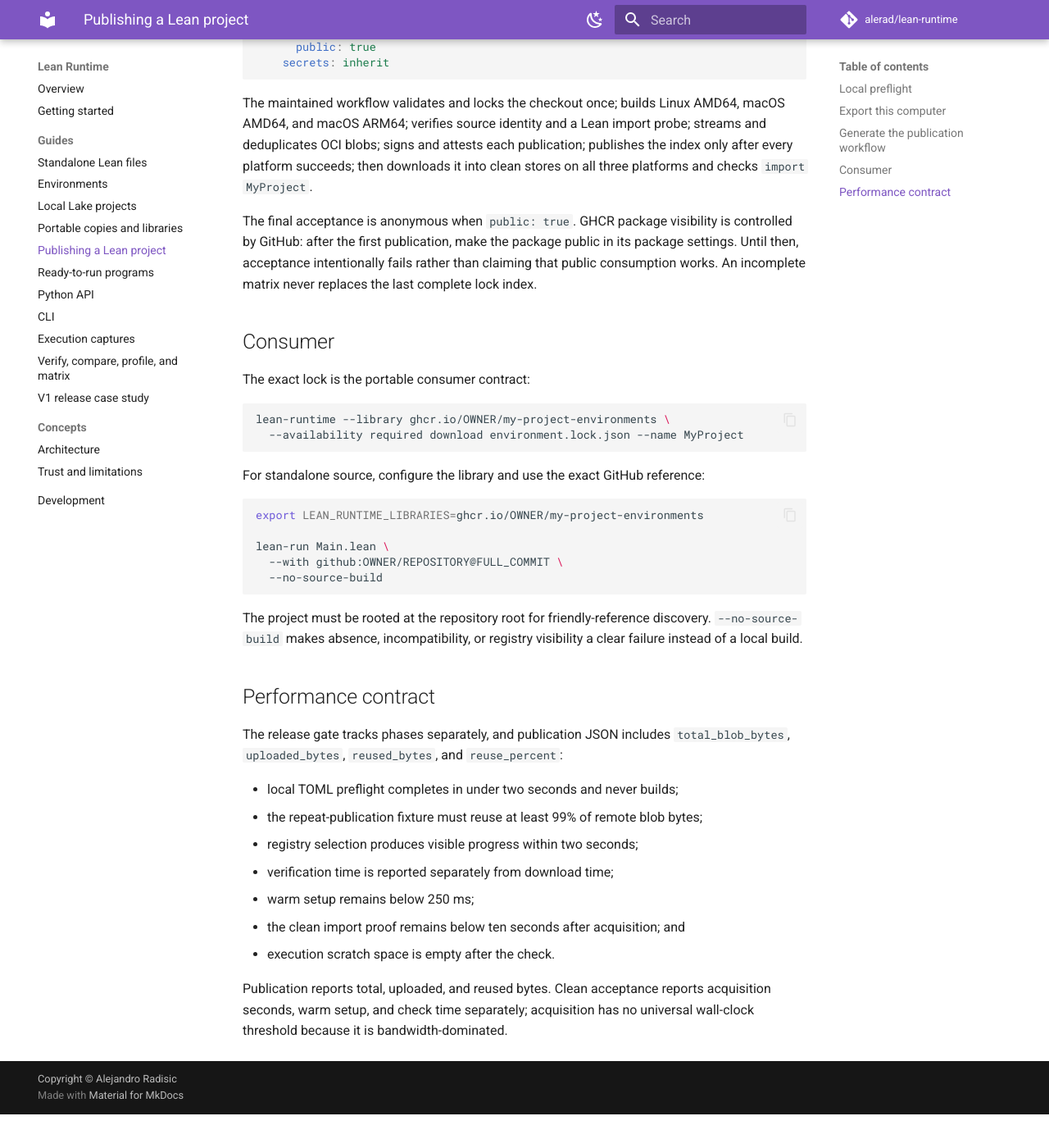
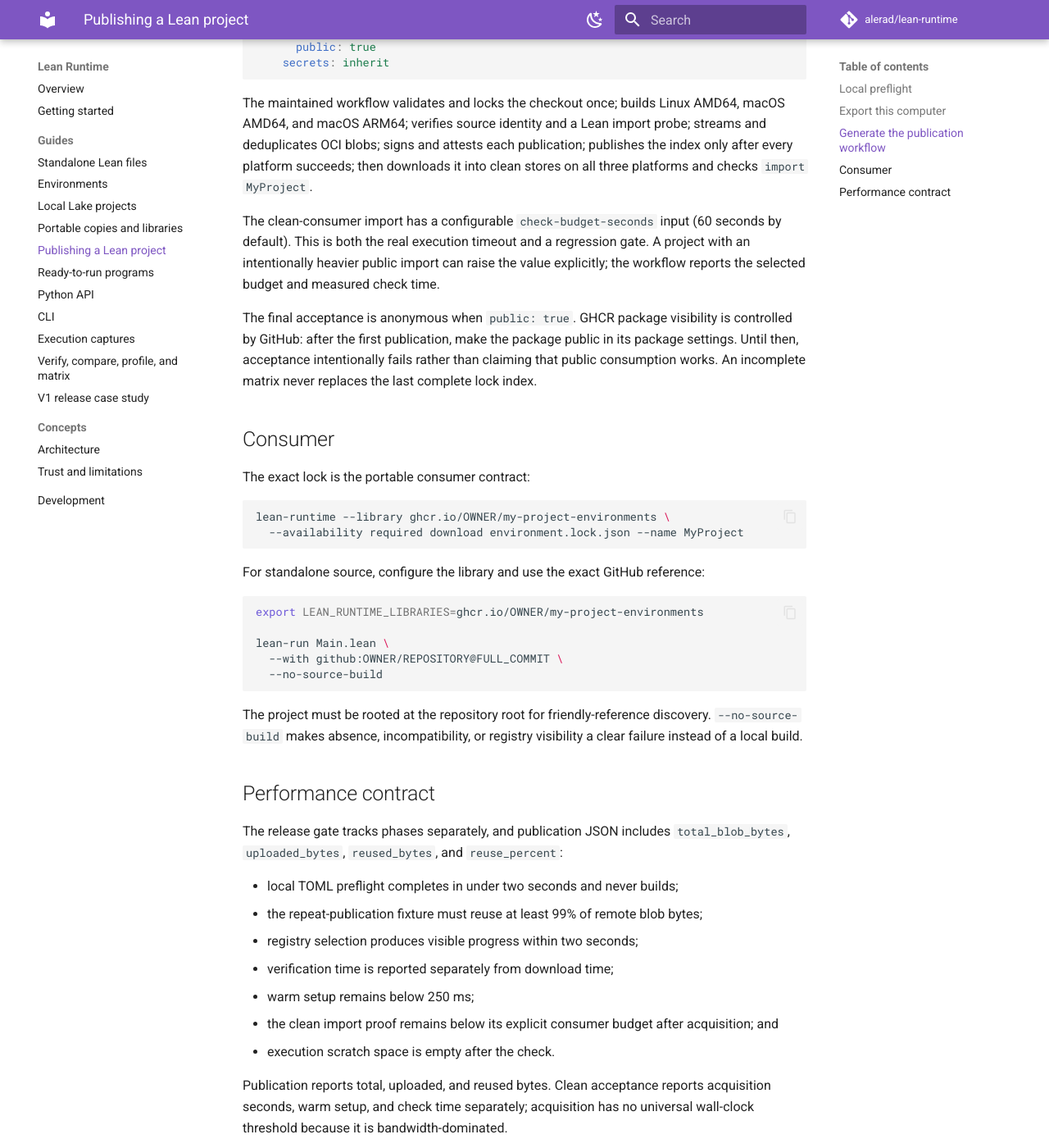
Before and after one commit to alerad/lean-runtime, an MkDocs documentation site: the page built from docs/project-publishing.md, in a window 1280 px wide and 1400 px high, scrolled down 1878 px. Shown: the whole window at 82% size. Built offline with MkDocs 1.6.1 and Material for MkDocs 9.7.7, drawn with Linux system fonts in a browser that asks for light colours; comment, search, counter and statistics services are not loaded; before the commit the page ends 3237 px from its top, so only the background shows below that.

Commit message:
Make project consumer performance budget explicit

```diff
--- a/docs/project-publishing.md
+++ b/docs/project-publishing.md
@@ -94,6 +94,11 @@ probe; streams and deduplicates OCI blobs; signs and attests each publication;
 publishes the index only after every platform succeeds; then downloads it into
 clean stores on all three platforms and checks `import MyProject`.
 
+The clean-consumer import has a configurable `check-budget-seconds` input (60
+seconds by default). This is both the real execution timeout and a regression
+gate. A project with an intentionally heavier public import can raise the value
+explicitly; the workflow reports the selected budget and measured check time.
+
 The final acceptance is anonymous when `public: true`. GHCR package visibility
 is controlled by GitHub: after the first publication, make the package public
 in its package settings. Until then, acceptance intentionally fails rather
@@ -133,7 +138,7 @@ The release gate tracks phases separately, and publication JSON includes
 - registry selection produces visible progress within two seconds;
 - verification time is reported separately from download time;
 - warm setup remains below 250 ms;
-- the clean import proof remains below ten seconds after acquisition; and
+- the clean import proof remains below its explicit consumer budget after acquisition; and
 - execution scratch space is empty after the check.
 
 Publication reports total, uploaded, and reused bytes. Clean acceptance reports
```
Also changed, not shown: 1 other file.
